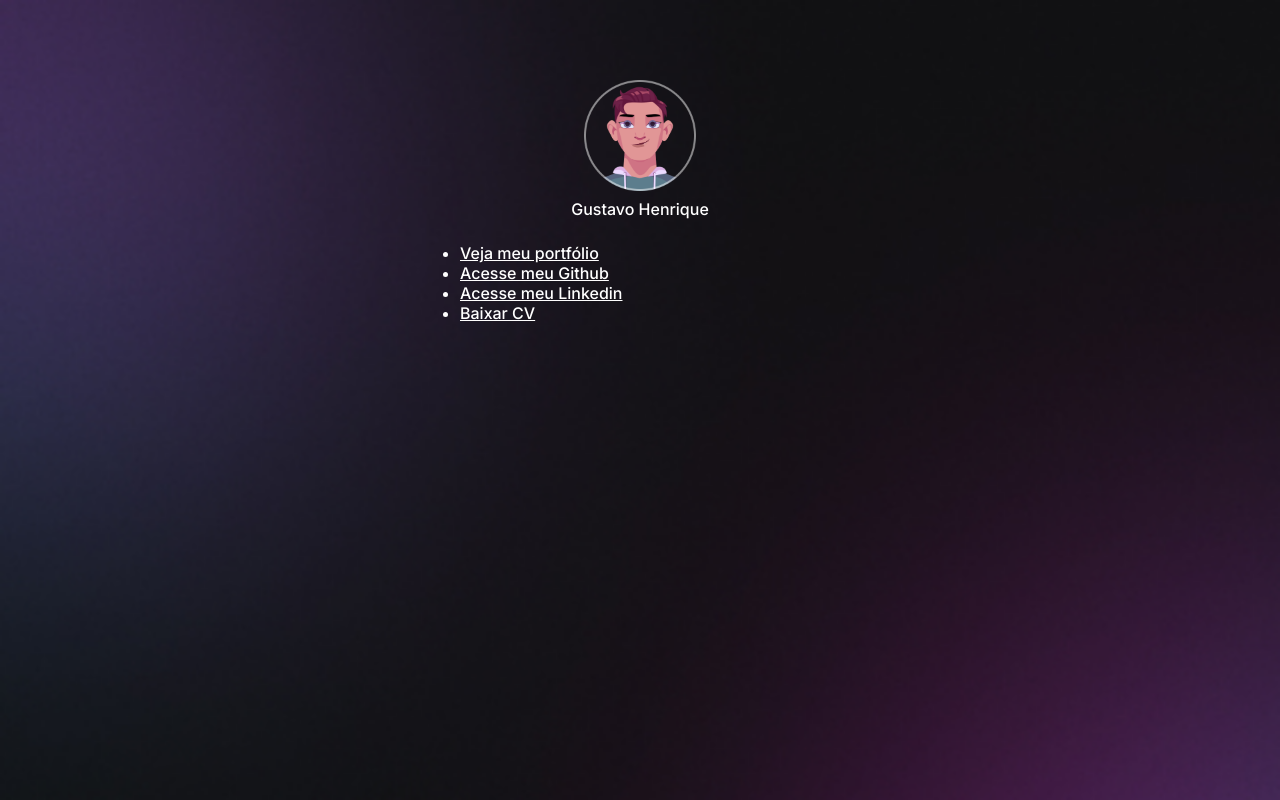
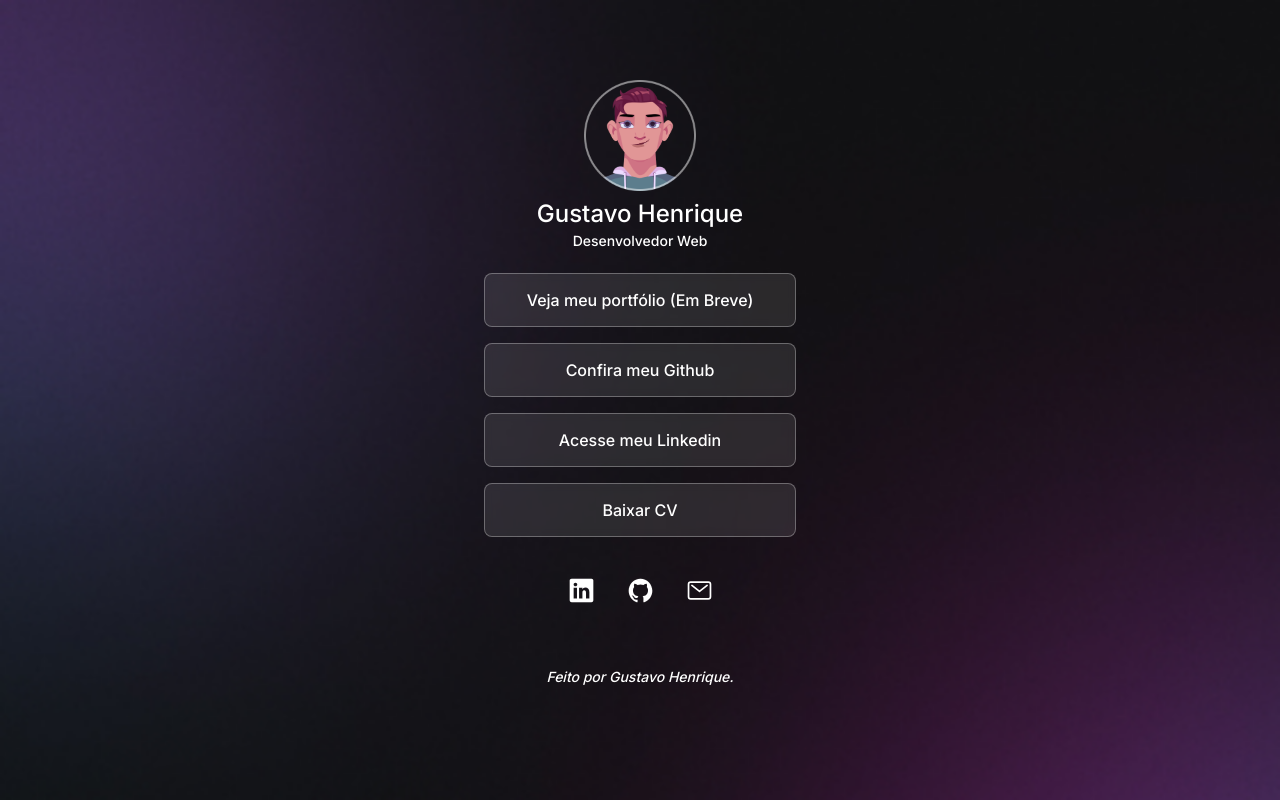
Before and after one commit to GustavoHFS/Hub-de-Links, a plain HTML site: page index.html in a window 1280 px wide. Drawn offline with nearby package versions, Linux system fonts and the light colour scheme.

Commit message:
Button Creation

```diff
--- a/index.html
+++ b/index.html
@@ -18,25 +18,57 @@
     <div id="container">
       <div id="icon">
         <img src="./assets/avatarIcon.png" alt="Avatar de Gustavo Henrique." />
-        <p>Gustavo Henrique</p>
+        <p1>Gustavo Henrique</p1>
+        <p2>Desenvolvedor Web</p2>
       </div>
       <ul>
         <li>
-          <a href="#" target="_blank">Veja meu portfólio</a>
+          <a href="#" target="_blank">Veja meu portfólio (Em Breve)</a>
         </li>
 
         <li>
-          <a href="#" target="_blank">Acesse meu Github</a>
+          <a href="https://github.com/GustavoHFS" target="_blank"
+            >Confira meu Github</a
+          >
         </li>
 
         <li>
-          <a href="#" target="_blank">Acesse meu Linkedin</a>
+          <a
+            href="https://www.linkedin.com/in/gustavohenriquefsdev/"
+            target="_blank"
+            >Acesse meu Linkedin</a
+          >
         </li>
 
         <li>
           <a href="#" target="_blank">Baixar CV</a>
         </li>
       </ul>
+      <div id="social-links">
+        <a
+          href="https://www.linkedin.com/in/gustavohenriquefsdev/"
+          target="_blank"
+        >
+          <ion-icon name="logo-linkedin"></ion-icon>
+        </a>
+
+        <a href="https://github.com/GustavoHFS" target="_blank">
+          <ion-icon name="logo-github"></ion-icon>
+        </a>
+
+        <a href="mailto:gustavohenriquefsilva2003@gmail.com" target="_blank">
+          <ion-icon name="mail-outline"></ion-icon>
+        </a>
+      </div>
+      <footer>Feito por Gustavo Henrique.</footer>
     </div>
+    <script
+      type="module"
+      src="https://unpkg.com/ionicons@7.1.0/dist/ionicons/ionicons.esm.js"
+    ></script>
+    <script
+      nomodule
+      src="https://unpkg.com/ionicons@7.1.0/dist/ionicons/ionicons.js"
+    ></script>
   </body>
 </html>
--- a/style.css
+++ b/style.css
@@ -32,6 +32,7 @@ body * {
   width: 360px;
   margin: auto;
   margin-top: 56px;
+  padding: 0 24px;
 }
 
 #icon img {
@@ -40,8 +41,83 @@ body * {
   margin: auto;
 }
 
-#icon p {
+#icon p1 {
+  font-weight: 400;
+  margin-top: 8px;
+  display: block;
+  font-size: 24px;
+}
+
+#icon p2 {
   font-weight: 400;
   line-height: px;
-  margin-top: 8px;
+  margin-top: 4px;
+  display: block;
+  font-size: 14px;
 }
+
+/* links */
+ul {
+  list-style: none;
+
+  display: flex;
+  flex-direction: column;
+  gap: 16px;
+
+  padding-top: 24 0px;
+}
+
+ul li a {
+  display: flex;
+  justify-content: center;
+  align-items: center;
+
+  padding: 16px 24px;
+
+  border-radius: 8px;
+  border: 1px solid var(--stroke-color-dark-mode, rgba(255, 255, 255, 0.3));
+  background: var(--surface-color-dark-mode, rgba(255, 255, 255, 0.1));
+  backdrop-filter: blur(4px);
+  -webkit-backdrop-filter: blur(4px);
+
+  text-decoration: none;
+  font-weight: 500px;
+
+  transition: all 0.2s;
+}
+
+ul li a:hover {
+  background: var(--surface-color-dark-mode, rgba(255, 255, 255, 0.05));
+  border: 1.5px solid var(--stroke-color-dark-mode, rgb(255, 255, 255));
+}
+
+/* links */
+#social-links {
+  display: flex;
+  justify-content: center;
+
+  padding: 24px;
+
+  font-size: 27px;
+}
+
+#social-links a {
+  display: flex;
+  align-items: center;
+  justify-content: center;
+  padding: 16px;
+
+  transition: background 0.2s;
+  border-radius: 50%;
+}
+
+#social-links a:hover {
+  background: rgba(255, 255, 255, 0.2);
+}
+
+footer {
+  padding: 24px;
+  text-align: center;
+  font-size: 14px;
+  font-style: italic;
+}
```
